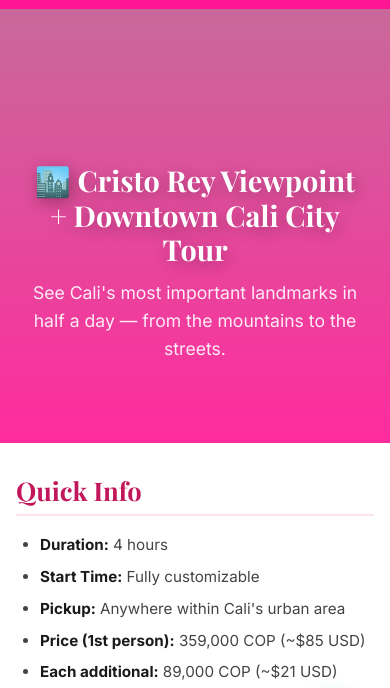
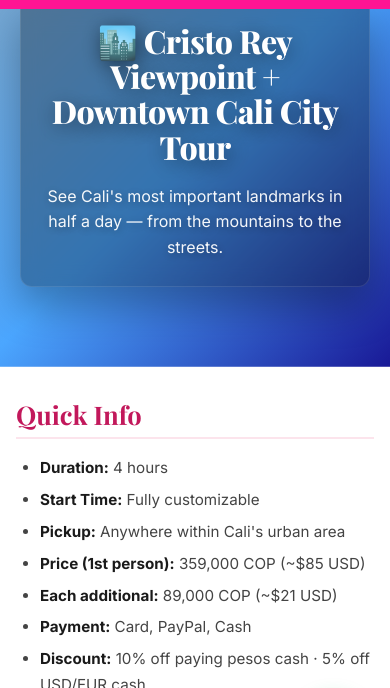
Before and after one commit to juancho-create/CCT-website, a plain HTML site: page cristo-rey.html in a window 390 px wide. Shown: the part 63-751 px from the top of the page. Drawn offline with nearby package versions, Linux system fonts and the light colour scheme.

Commit message:
Organized code. Blur and others CSS add ons

```diff
--- a/css/pages.css
+++ b/css/pages.css
@@ -198,71 +198,130 @@
 
 /* ---- TOUR DETAIL PAGES ---- */
 .tour-hero {
-  min-height: 60vh;
+  min-height: 70vh;
   display: flex;
-  align-items: flex-end;
-  padding: 120px 24px 80px;
+  align-items: center;
+  justify-content: center;
+  padding: 100px 24px 120px;
   position: relative;
   background-position: center;
   background-size: cover;
   background-repeat: no-repeat;
+  background-attachment: fixed;
 }
 
+/* Tour-specific gradient overlays */
 .tour-hero--market-tour {
-  background-image: linear-gradient(to bottom, rgba(139,0,70,0.55) 0%, rgba(255,20,147,0.9) 100%), url('../images/tours/market-tour-hero.jpg');
+  background-image: linear-gradient(135deg, rgba(255,140,0,0.7) 0%, rgba(255,69,0,0.8) 50%, rgba(139,0,70,0.9) 100%), url('../images/tours/market-tour-hero.jpg');
 }
 
 .tour-hero--hummingbirds {
-  background-image: linear-gradient(to bottom, rgba(139,0,70,0.55) 0%, rgba(255,20,147,0.9) 100%), url('../images/tours/hummingbirds-hero.jpg');
+  background-image: linear-gradient(135deg, rgba(34,139,34,0.7) 0%, rgba(50,205,50,0.8) 50%, rgba(0,128,0,0.9) 100%), url('../images/tours/hummingbirds-hero.jpg');
 }
 
 .tour-hero--cristo-rey {
-  background-image: linear-gradient(to bottom, rgba(139,0,70,0.55) 0%, rgba(255,20,147,0.9) 100%), url('../images/tours/cristo-rey-hero.jpg');
+  background-image: linear-gradient(135deg, rgba(70,130,180,0.7) 0%, rgba(30,144,255,0.8) 50%, rgba(0,0,139,0.9) 100%), url('../images/tours/cristo-rey-hero.jpg');
 }
 
 .tour-hero--coffee-tasting {
-  background-image: linear-gradient(to bottom, rgba(139,0,70,0.55) 0%, rgba(255,20,147,0.9) 100%), url('../images/tours/coffee-tasting-hero.jpg');
+  background-image: linear-gradient(135deg, rgba(139,69,19,0.7) 0%, rgba(160,82,45,0.8) 50%, rgba(101,67,33,0.9) 100%), url('../images/tours/coffee-tasting-hero.jpg');
 }
 
 .tour-hero--coffee-farm {
-  background-image: linear-gradient(to bottom, rgba(139,0,70,0.55) 0%, rgba(255,20,147,0.9) 100%), url('../images/tours/coffee-farm-hero.jpg');
+  background-image: linear-gradient(135deg, rgba(34,139,34,0.7) 0%, rgba(85,107,47,0.8) 50%, rgba(46,125,50,0.9) 100%), url('../images/tours/coffee-farm-hero.jpg');
 }
 
 .tour-hero--chocotour {
-  background-image: linear-gradient(to bottom, rgba(139,0,70,0.55) 0%, rgba(255,20,147,0.9) 100%), url('../images/tours/chocotour-hero.jpg');
+  background-image: linear-gradient(135deg, rgba(139,69,19,0.7) 0%, rgba(210,105,30,0.8) 50%, rgba(165,42,42,0.9) 100%), url('../images/tours/chocotour-hero.jpg');
 }
 
 .tour-hero--waterfalls {
-  background-image: linear-gradient(to bottom, rgba(139,0,70,0.55) 0%, rgba(255,20,147,0.9) 100%), url('../images/tours/waterfalls-hero.jpg');
+  background-image: linear-gradient(135deg, rgba(0,119,190,0.7) 0%, rgba(0,150,199,0.8) 50%, rgba(0,90,155,0.9) 100%), url('../images/tours/waterfalls-hero.jpg');
 }
 
 .tour-hero--whale-watching {
-  background-image: linear-gradient(to bottom, rgba(139,0,70,0.55) 0%, rgba(255,20,147,0.9) 100%), url('../images/tours/whale-watching-hero.jpg');
+  background-image: linear-gradient(135deg, rgba(25,25,112,0.7) 0%, rgba(65,105,225,0.8) 50%, rgba(0,0,128,0.9) 100%), url('../images/tours/whale-watching-hero.jpg');
 }
 
 .tour-hero--salsa-tour {
-  background-image: linear-gradient(to bottom, rgba(139,0,70,0.55) 0%, rgba(255,20,147,0.9) 100%), url('../images/tours/salsa-tour-hero.jpg');
+  background-image: linear-gradient(135deg, rgba(220,20,60,0.7) 0%, rgba(255,20,147,0.8) 50%, rgba(139,0,70,0.9) 100%), url('../images/tours/salsa-tour-hero.jpg');
 }
 
 .tour-hero--street-food {
-  background-image: linear-gradient(to bottom, rgba(139,0,70,0.55) 0%, rgba(255,20,147,0.9) 100%), url('../images/tours/street-food-hero.jpg');
+  background-image: linear-gradient(135deg, rgba(255,140,0,0.7) 0%, rgba(255,69,0,0.8) 50%, rgba(255,20,147,0.9) 100%), url('../images/tours/street-food-hero.jpg');
 }
 
 .tour-hero-content {
-  max-width: 860px;
+  max-width: 900px;
   margin: 0 auto;
   text-align: center;
   width: 100%;
+  padding: 40px 30px;
+  background: rgba(0, 0, 0, 0.3);
+  -webkit-backdrop-filter: blur(10px);
+  backdrop-filter: blur(10px);
+  border-radius: 20px;
+  border: 1px solid rgba(255, 255, 255, 0.1);
+  box-shadow: 0 20px 40px rgba(0, 0, 0, 0.3);
+  animation: fadeInUp 1s ease-out;
 }
+
+/* Tour hero responsive adjustments */
+@media (max-width: 768px) {
+  .tour-hero {
+    min-height: 60vh;
+    padding: 80px 20px 100px;
+    background-attachment: scroll;
+  }
+
+  .tour-hero-content {
+    padding: 30px 20px;
+    border-radius: 15px;
+    margin: 0 10px;
+  }
+
+  .tour-hero h1 {
+    font-size: clamp(1.8rem, 8vw, 2.5rem);
+    margin-bottom: 15px;
+  }
+
+  .tour-hero p {
+    font-size: clamp(0.95rem, 4vw, 1.1rem);
+    line-height: 1.5;
+  }
+}
+
+@media (max-width: 480px) {
+  .tour-hero {
+    min-height: 50vh;
+    padding: 60px 15px 80px;
+  }
+
+  .tour-hero-content {
+    padding: 25px 15px;
+    border-radius: 12px;
+    margin: 0 5px;
+  }
+}
+
 .tour-hero h1 {
   color: var(--white);
-  font-size: clamp(1.8rem, 5vw, 3.5rem);
-  text-shadow: 2px 4px 16px rgba(0,0,0,0.3);
-  margin-bottom: 12px;
+  font-size: clamp(2rem, 6vw, 4rem);
+  font-weight: 800;
+  line-height: 1.1;
+  text-shadow: 2px 4px 20px rgba(0,0,0,0.5);
+  margin-bottom: 20px;
+  letter-spacing: -0.02em;
 }
+
 .tour-hero p {
-  color: rgba(255,255,255,0.9);
-  font-size: 1.1rem;
+  color: rgba(255,255,255,0.95);
+  font-size: clamp(1rem, 2.5vw, 1.3rem);
+  line-height: 1.6;
+  font-weight: 400;
+  text-shadow: 1px 2px 10px rgba(0,0,0,0.4);
+  max-width: 700px;
+  margin: 0 auto;
 }
 .more-info-label {
   text-align: center;
```
Also changed, not shown: waterfalls.html (+14 -13 lines).
